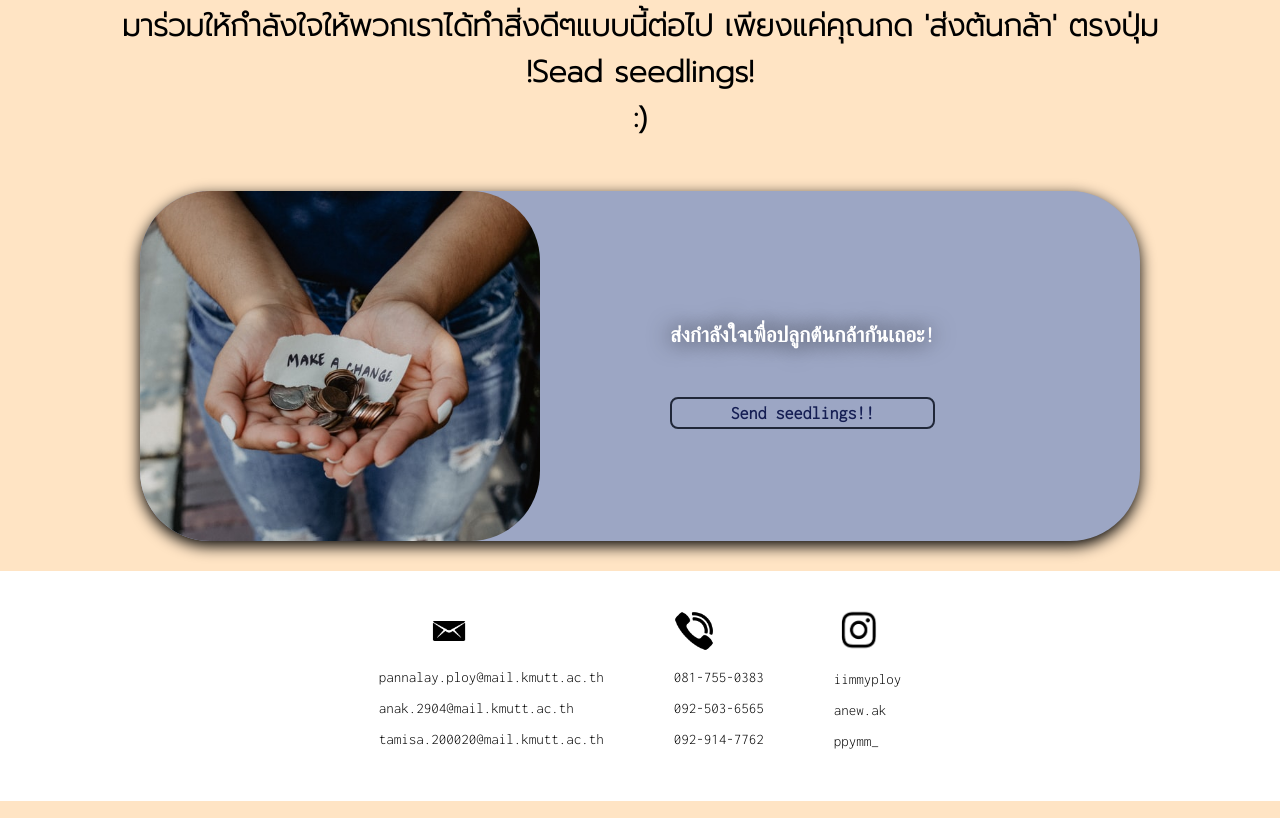
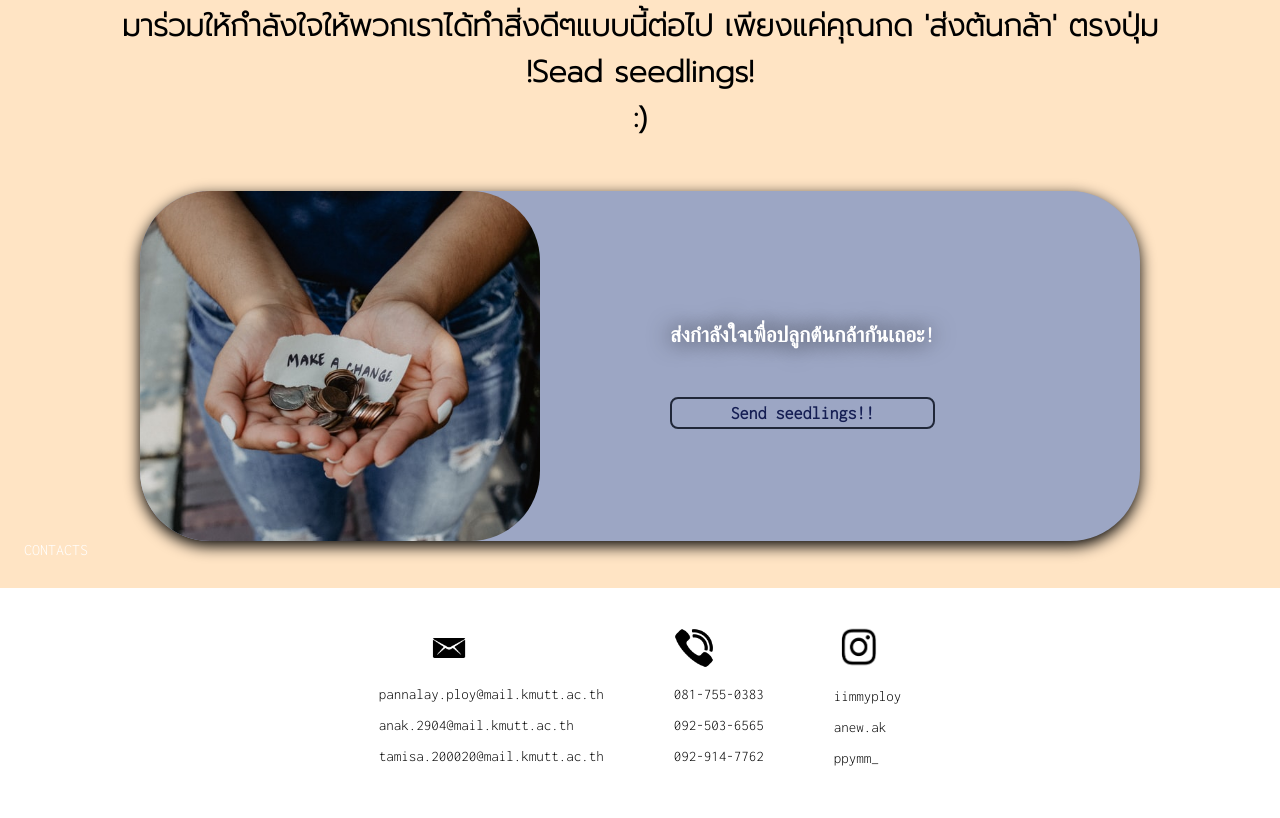
Before and after one commit to ppymm/TAPPY, a plain HTML site: page index.html in a window 1280 px wide. Shown: the part 2147-2965 px from the top of the page. Drawn offline with nearby package versions, Linux system fonts and the light colour scheme.

Commit message:
Update index.html

```diff
--- a/index.html
+++ b/index.html
@@ -128,7 +128,7 @@
         </div>
     </div>
     <!-- contact -->
-
+    <div class="item"><a href="#contact">CONTACTS</a></div>
     <div class="container2" id="contact">
         <div class="dev-contact">
             <div class="main-email">
```
